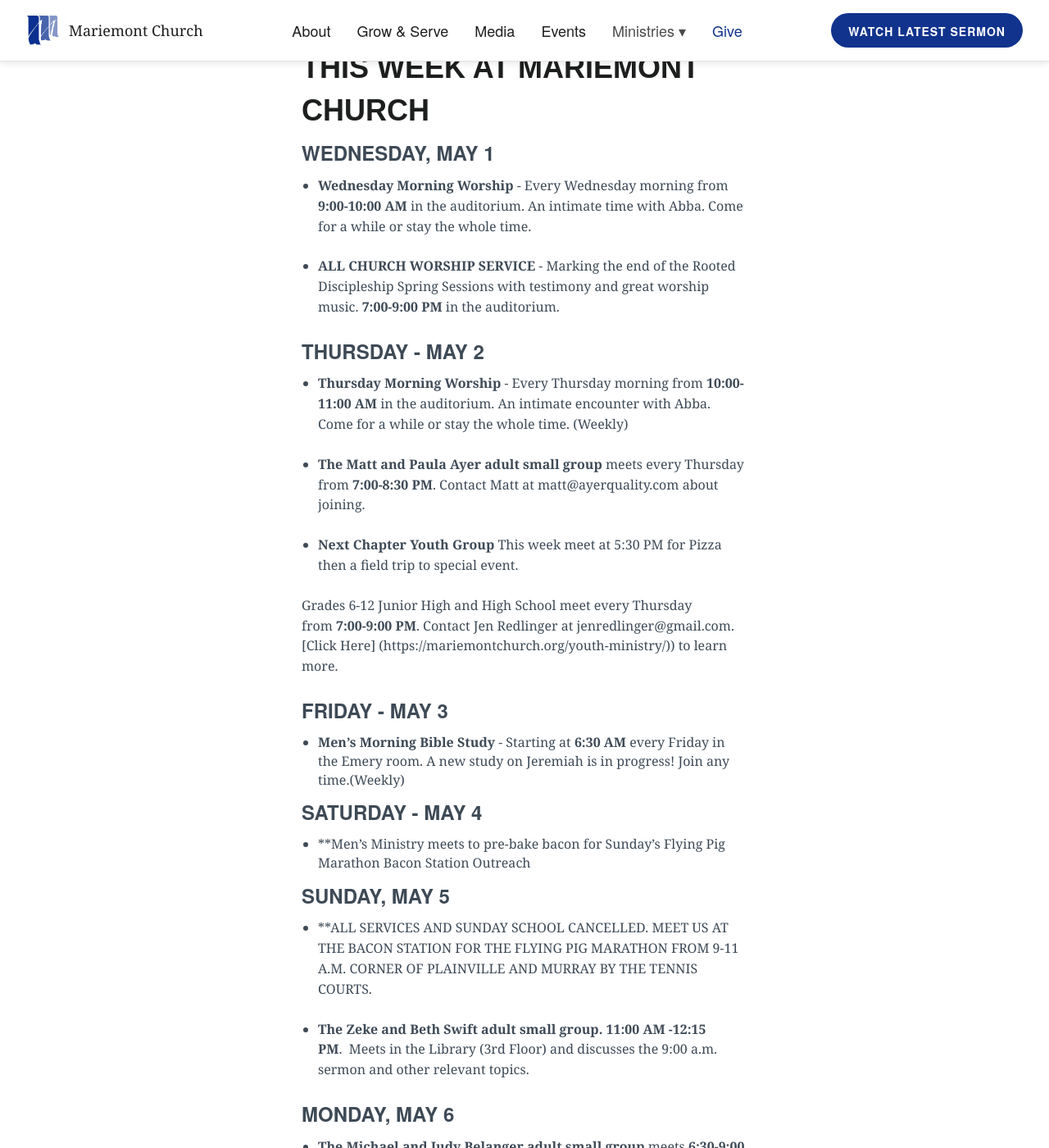
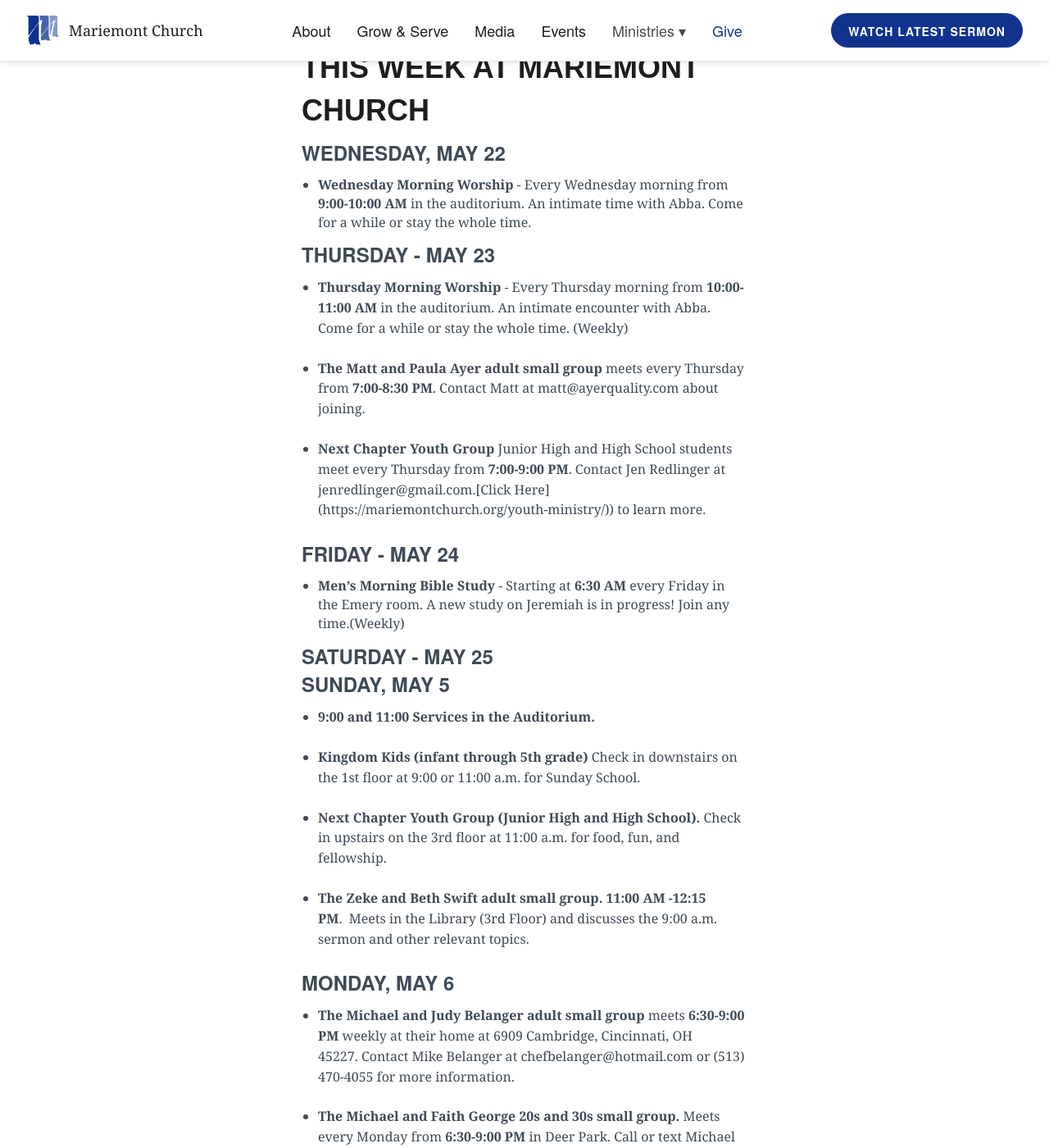
Before and after one commit to lukemoderwell/mariemont, a Jekyll site: the page built from updates.markdown, in a window 1280 px wide and 1400 px high, scrolled down 575 px. Shown: the whole window at 82% size. Built offline with Jekyll 4.4.1, drawn with Linux system fonts in a browser that asks for light colours; nearby versions of some CDN libraries.

Commit message:
Updated Updates

```diff
--- a/updates.markdown
+++ b/updates.markdown
@@ -37,36 +37,33 @@
 ## THIS WEEK AT MARIEMONT CHURCH
 
 
-### WEDNESDAY, MAY 1
+### WEDNESDAY, MAY 22
 
 * **Wednesday Morning Worship** - Every Wednesday morning from **9:00-10:00 AM** in the auditorium. An intimate time with Abba. Come for a while or stay the whole time.
 
 
-* **ALL CHURCH WORSHIP SERVICE** - Marking the end of the Rooted Discipleship Spring Sessions with testimony and great worship music. **7:00-9:00 PM** in the auditorium.
-
-
-### THURSDAY - MAY 2
+### THURSDAY - MAY 23
 
 * **Thursday Morning Worship** - Every Thursday morning from **10:00-11:00 AM** in the auditorium. An intimate encounter with Abba. Come for a while or stay the whole time. (Weekly)
 
 * **The Matt and Paula Ayer adult small group** meets every Thursday from **7:00-8:30 PM**. Contact Matt at matt@ayerquality.com about joining.
 
-* **Next Chapter Youth Group** This week meet at 5:30 PM for Pizza then a field trip to special event.
+* **Next Chapter Youth Group** Junior High and High School students meet every Thursday from **7:00-9:00 PM**. Contact Jen Redlinger at jenredlinger@gmail.com.[Click Here] (https://mariemontchurch.org/youth-ministry/)) to learn more.
 
-Grades 6-12 Junior High and High School meet every Thursday from **7:00-9:00 PM**. Contact Jen Redlinger at jenredlinger@gmail.com.[Click Here] (https://mariemontchurch.org/youth-ministry/)) to learn more.
-
-### FRIDAY - MAY 3
+### FRIDAY - MAY 24
 
 * **Men's Morning Bible Study** - Starting at **6:30 AM** every Friday in the Emery room. A new study on Jeremiah is in progress! Join any time.(Weekly)
 
-### SATURDAY - MAY 4
-
-* **Men's Ministry meets to pre-bake bacon for Sunday's Flying Pig Marathon Bacon Station Outreach
+### SATURDAY - MAY 25
 
 
 ### SUNDAY, MAY 5
 
-* **ALL SERVICES AND SUNDAY SCHOOL CANCELLED.  MEET US AT THE BACON STATION FOR THE FLYING PIG MARATHON FROM 9-11 A.M.  CORNER OF PLAINVILLE AND MURRAY BY THE TENNIS COURTS.
+* **9:00 and 11:00 Services in the Auditorium.**
+
+* **Kingdom Kids (infant through 5th grade)** Check in downstairs on the 1st floor at 9:00 or 11:00 a.m. for Sunday School.
+
+* **Next Chapter Youth Group (Junior High and High School).** Check in upstairs on the 3rd floor at 11:00 a.m. for food, fun, and fellowship.
 
 * **The Zeke and Beth Swift adult small group.** **11:00 AM -12:15 PM**.  Meets in the Library (3rd Floor) and discusses the 9:00 a.m. sermon and other relevant topics.
 
```
